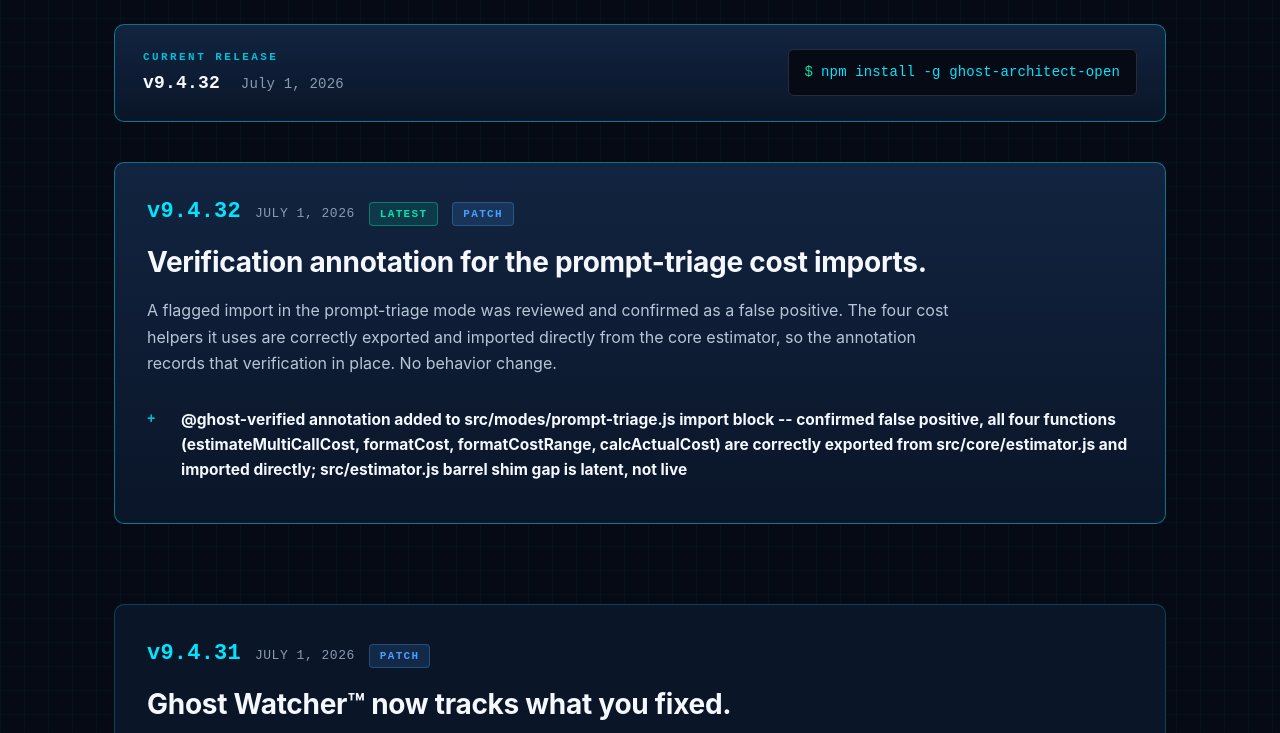
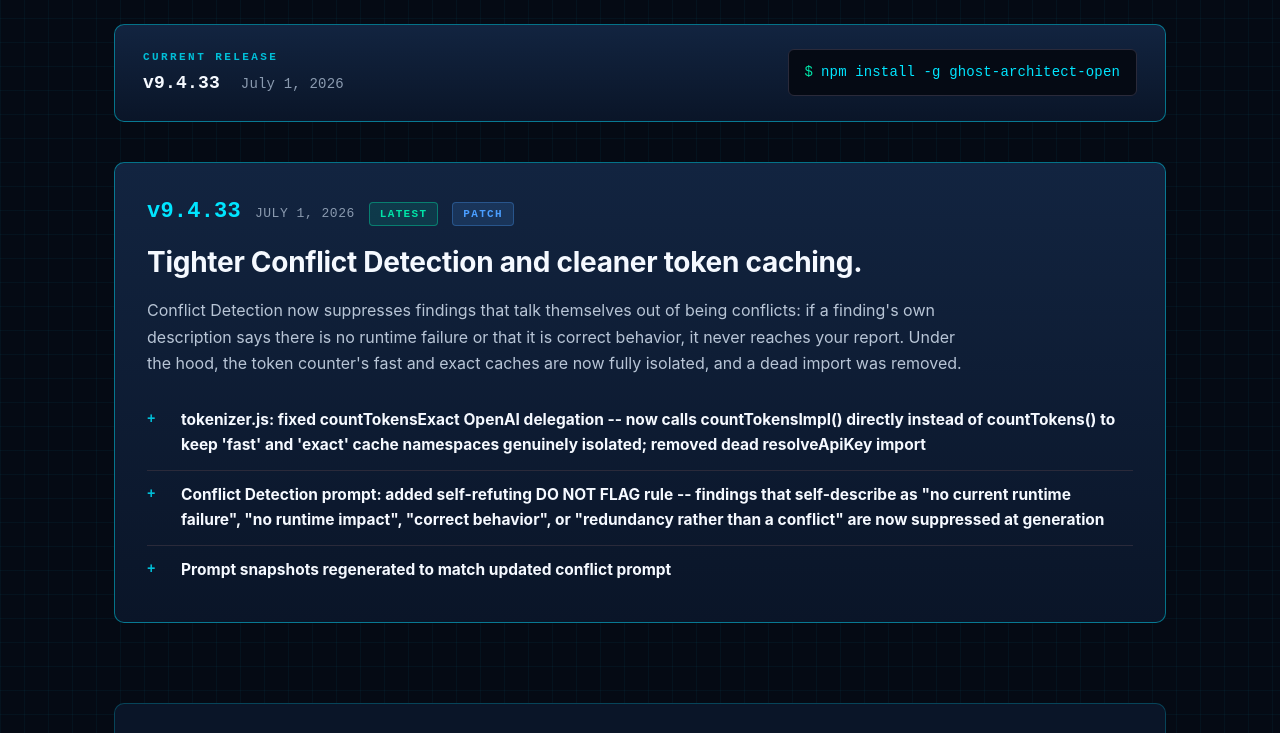
Before and after one commit to EJWisner/ghostarchitect.dev, a website: page changelog.html in a window 1280 px wide. Shown: the part 606-1339 px from the top of the page. Drawn offline with Linux system fonts and the light colour scheme.

Commit message:
v9.4.33 changelog

```diff
--- a/changelog.html
+++ b/changelog.html
@@ -374,21 +374,41 @@
   <div class="install-card">
     <div class="install-meta">
       <span class="install-label">Current release</span>
-      <span class="install-version">v9.4.32 <span class="version-date">July 1, 2026</span></span>
+      <span class="install-version">v9.4.33 <span class="version-date">July 1, 2026</span></span>
     </div>
     <div class="install-cmd"><span class="prompt">$</span>npm install -g ghost-architect-open</div>
   </div>
 </div>
 
 <!-- ─────────────────────────────────────────────────────────────── -->
+<!-- v9.4.33                                                         -->
+<!-- ─────────────────────────────────────────────────────────────── -->
+<section class="section">
+  <div class="release-card current">
+    <div class="release-meta">
+      <span class="release-version">v9.4.33</span>
+      <span class="release-date">July 1, 2026</span>
+      <span class="release-badge">Latest</span>
+      <span class="release-badge" style="background:rgba(74,158,255,0.15);color:#4a9eff;border-color:rgba(74,158,255,0.3);">PATCH</span>
+    </div>
+    <h2 class="release-headline">Tighter Conflict Detection and cleaner token caching.</h2>
+    <p class="release-lede">Conflict Detection now suppresses findings that talk themselves out of being conflicts: if a finding's own description says there is no runtime failure or that it is correct behavior, it never reaches your report. Under the hood, the token counter's fast and exact caches are now fully isolated, and a dead import was removed.</p>
+    <ul class="change-list">
+      <li><span class="marker">+</span><span><strong>tokenizer.js: fixed countTokensExact OpenAI delegation -- now calls countTokensImpl() directly instead of countTokens() to keep 'fast' and 'exact' cache namespaces genuinely isolated; removed dead resolveApiKey import</strong></span></li>
+      <li><span class="marker">+</span><span><strong>Conflict Detection prompt: added self-refuting DO NOT FLAG rule -- findings that self-describe as "no current runtime failure", "no runtime impact", "correct behavior", or "redundancy rather than a conflict" are now suppressed at generation</strong></span></li>
+      <li><span class="marker">+</span><span><strong>Prompt snapshots regenerated to match updated conflict prompt</strong></span></li>
+    </ul>
+  </div>
+</section>
+
+<!-- ─────────────────────────────────────────────────────────────── -->
 <!-- v9.4.32                                                         -->
 <!-- ─────────────────────────────────────────────────────────────── -->
 <section class="section">
-  <div class="release-card current">
+  <div class="release-card">
     <div class="release-meta">
       <span class="release-version">v9.4.32</span>
       <span class="release-date">July 1, 2026</span>
-      <span class="release-badge">Latest</span>
       <span class="release-badge" style="background:rgba(74,158,255,0.15);color:#4a9eff;border-color:rgba(74,158,255,0.3);">PATCH</span>
     </div>
     <h2 class="release-headline">Verification annotation for the prompt-triage cost imports.</h2>
```
Also changed, not shown: index.html (+2 -2 lines).
